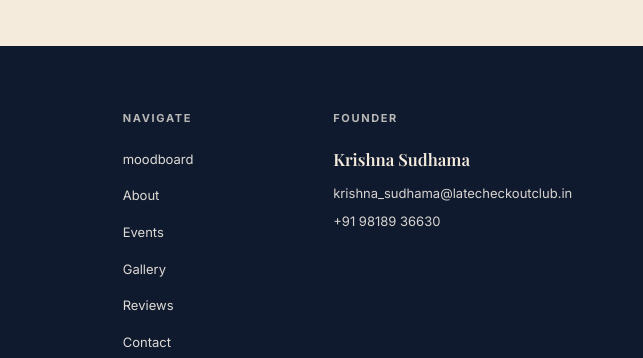
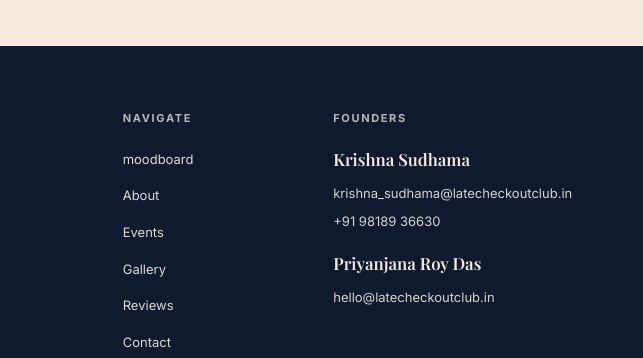
Before and after one commit to Ascent-Intelligent-Techonologies/late-checkout-website, a plain HTML site: page index.html in a window 1280 px wide. Shown: the part 10582-10940 px from the top of the page, 360-1003 px from the left. Drawn offline with nearby package versions, Linux system fonts and the light colour scheme; a web font is replaced by a local one.

Commit message:
Add Priyanjana Roy Das as second founder in footer
Co-Authored-By: Claude Fable 5 <noreply@anthropic.com>

```diff
--- a/css/style.css
+++ b/css/style.css
@@ -1035,6 +1035,7 @@ ul { list-style: none; }
   word-break: break-all;
 }
 .footer__founder-link:hover { color: var(--gold); }
+.footer__founder-name--second { margin-top: 18px; }
 
 .footer__brand .logo-svg--light { color: var(--gold); margin-bottom: 16px; }
 .footer__brand p { font-size: 13px; color: rgba(250,245,236,0.8); line-height: 1.7; max-width: 300px; }
--- a/index.html
+++ b/index.html
@@ -597,10 +597,12 @@
           </ul>
         </div>
         <div class="footer__founder">
-          <h4>Founder</h4>
+          <h4>Founders</h4>
           <p class="footer__founder-name">Krishna Sudhama</p>
           <a href="mailto:krishna_sudhama@latecheckoutclub.in" class="footer__founder-link">krishna_sudhama@latecheckoutclub.in</a>
           <a href="tel:+919818936630" class="footer__founder-link">+91 98189 36630</a>
+          <p class="footer__founder-name footer__founder-name--second">Priyanjana Roy Das</p>
+          <a href="mailto:hello@latecheckoutclub.in" class="footer__founder-link">hello@latecheckoutclub.in</a>
         </div>
         <div class="footer__social">
           <h4>Follow Along</h4>
```
